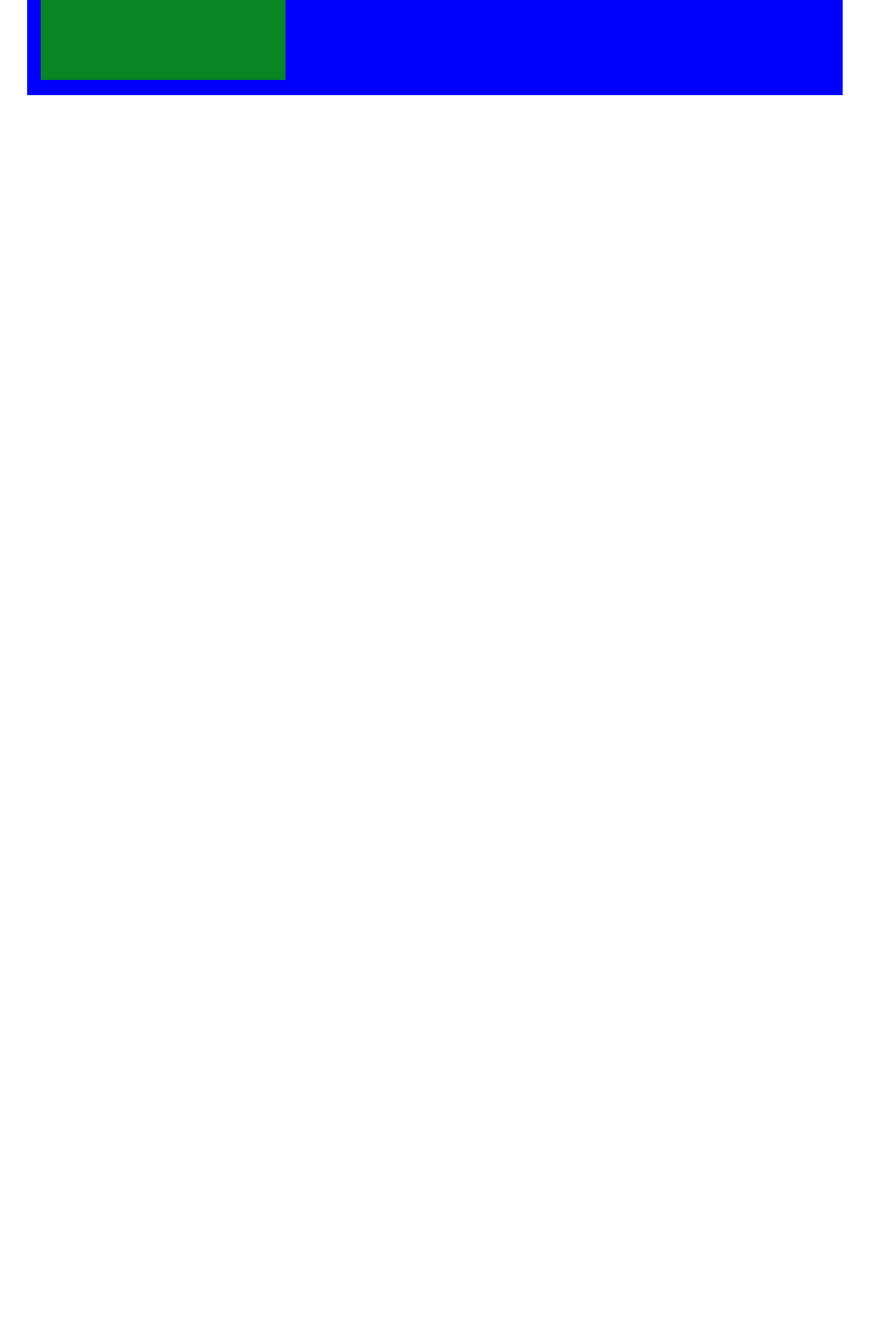
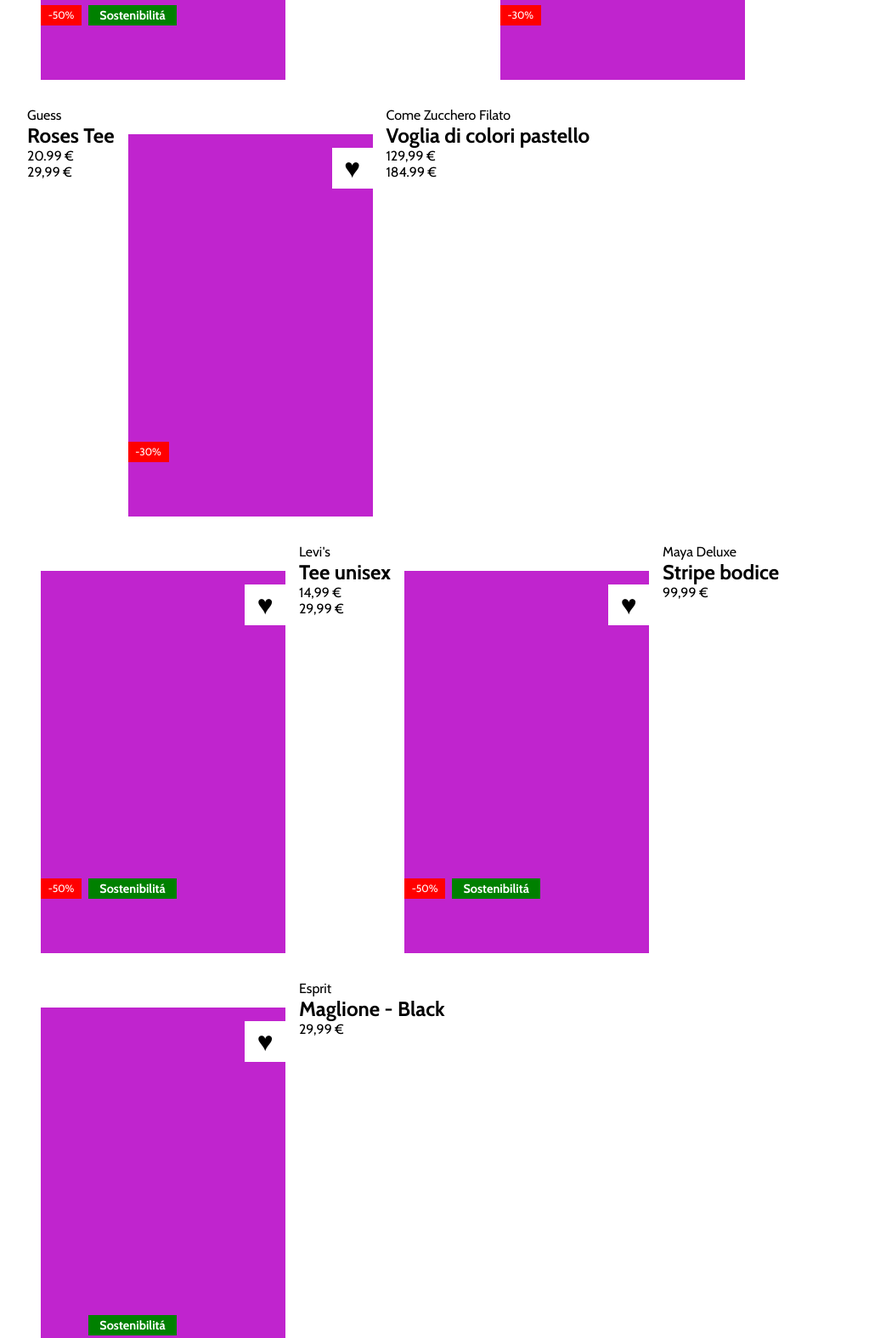
Before and after one commit to BernardoBarbucci/html-css-boolando, a plain HTML site: page index.html in a window 1280 px wide. Shown: the part 520-2095 px from the top of the page at 85% size, without its empty margins (128-1151 px from the left). Before the commit the page ends 800 px from the top, so only its background shows below. Drawn offline with nearby package versions, Linux system fonts and the light colour scheme.

Commit message:
duplicazione box

```diff
--- a/CSS/style.css
+++ b/CSS/style.css
@@ -81,8 +81,6 @@ header .top-menu .profile {
 /*fine header*/
 
 main>section{
-    background-color: blue;
-    height: 500px;
     width: 100%;
 }
 
@@ -93,7 +91,7 @@ main>section{
 }
 
 .item-box{
-    background-color: #098524;
+    background-color: #c024ce;
 }
 
 .items .item-box{
@@ -121,3 +119,43 @@ main>section{
     right: 0;
     text-align: center;
 }
+
+.items .item-box .sale {
+    background-color: rgb(255, 0, 0);
+    position: absolute;
+    bottom: 4rem;
+    left: 0;
+    height: 1.5rem;
+    width: 3rem;
+    color: white;
+    text-align: center;
+    line-height: 1.5rem;
+    font-size: 0.75rem;
+}
+
+.items .item-box .sost {
+    background-color: rgb(0, 128, 0);
+    position: absolute;
+    bottom: 4rem;
+    left: 3.5rem;
+    height: 1.5rem;
+    width: 6.5rem;
+    color: white;
+    text-align: center;
+    line-height: 1.5rem;
+    font-size: 0.90rem;
+    font-weight: 700;
+}
+
+.items .item-box .item-info .item-name {
+    text-transform: uppercase;
+    font-size: 1.5rem;
+}
+
+.items .item-box .item-info .sale-price {
+    color: red;
+}
+
+.items .item-box .item-info .price {
+    text-decoration: line-through;
+}
--- a/index.html
+++ b/index.html
@@ -37,11 +37,11 @@
     <main>
 
         <section class="items container">
-
+            <!--primo item-->
             <div class="item-box">
                 <div class="heart">&hearts;</div>
                 <p class="sale">-50%</p>
-                <p class="sost">Sostenibilita'</p>
+                <p class="sost">Sostenibilitá</p>
             </div>
             <div class="item-info">
                 <p class="item-brand">Levi's</p>
@@ -50,15 +50,65 @@
                 <p class="price">29,99 &euro;</p>
             </div>
 
+            <!--secondo item-->
+            <div class="item-box">
+                <div class="heart">&hearts;</div>
+                <p class="sale">-30%</p>
+            </div>
+            <div class="item-info">
+                <p class="item-brand">Guess</p>
+                <h2 class="item-name">Roses Tee</h2>
+                <p class="sale-price">20.99 &euro;</p>
+                <p class="price">29,99 &euro;</p>
+            </div>
 
+            <!--terzo item-->
+            <div class="item-box">
+                <div class="heart">&hearts;</div>
+                <p class="sale">-30%</p>
+            </div>
+            <div class="item-info">
+                <p class="item-brand">Come Zucchero Filato</p>
+                <h2 class="item-name">Voglia di colori pastello</h2>
+                <p class="sale-price">129,99 &euro;</p>
+                <p class="price">184.99 &euro;</p>
+            </div>
 
+            <!--quarto item-->
+            <div class="item-box">
+                <div class="heart">&hearts;</div>
+                <p class="sale">-50%</p>
+                <p class="sost">Sostenibilitá</p>
+            </div>
+            <div class="item-info">
+                <p class="item-brand">Levi's</p>
+                <h2 class="item-name">Tee unisex</h2>
+                <p class="sale-price">14,99 &euro;</p>
+                <p class="price">29,99 &euro;</p>
+            </div>
 
+            <!--quinto item-->
+            <div class="item-box">
+                <div class="heart">&hearts;</div>
+                <p class="sale">-50%</p>
+                <p class="sost">Sostenibilitá</p>
+            </div>
+            <div class="item-info">
+                <p class="item-brand">Maya Deluxe</p>
+                <h2 class="item-name">Stripe bodice</h2>
+                <p class="sale-price">99,99 &euro;</p>
+            </div>
 
-
-
-
-
-
+            <!--sesto item-->
+            <div class="item-box">
+                <div class="heart">&hearts;</div>
+                <p class="sost">Sostenibilitá</p>
+            </div>
+            <div class="item-info">
+                <p class="item-brand">Esprit</p>
+                <h2 class="item-name">Maglione - Black</h2>
+                <p class="sale-price">29,99 &euro;</p>
+            </div>
 
 
 
```
